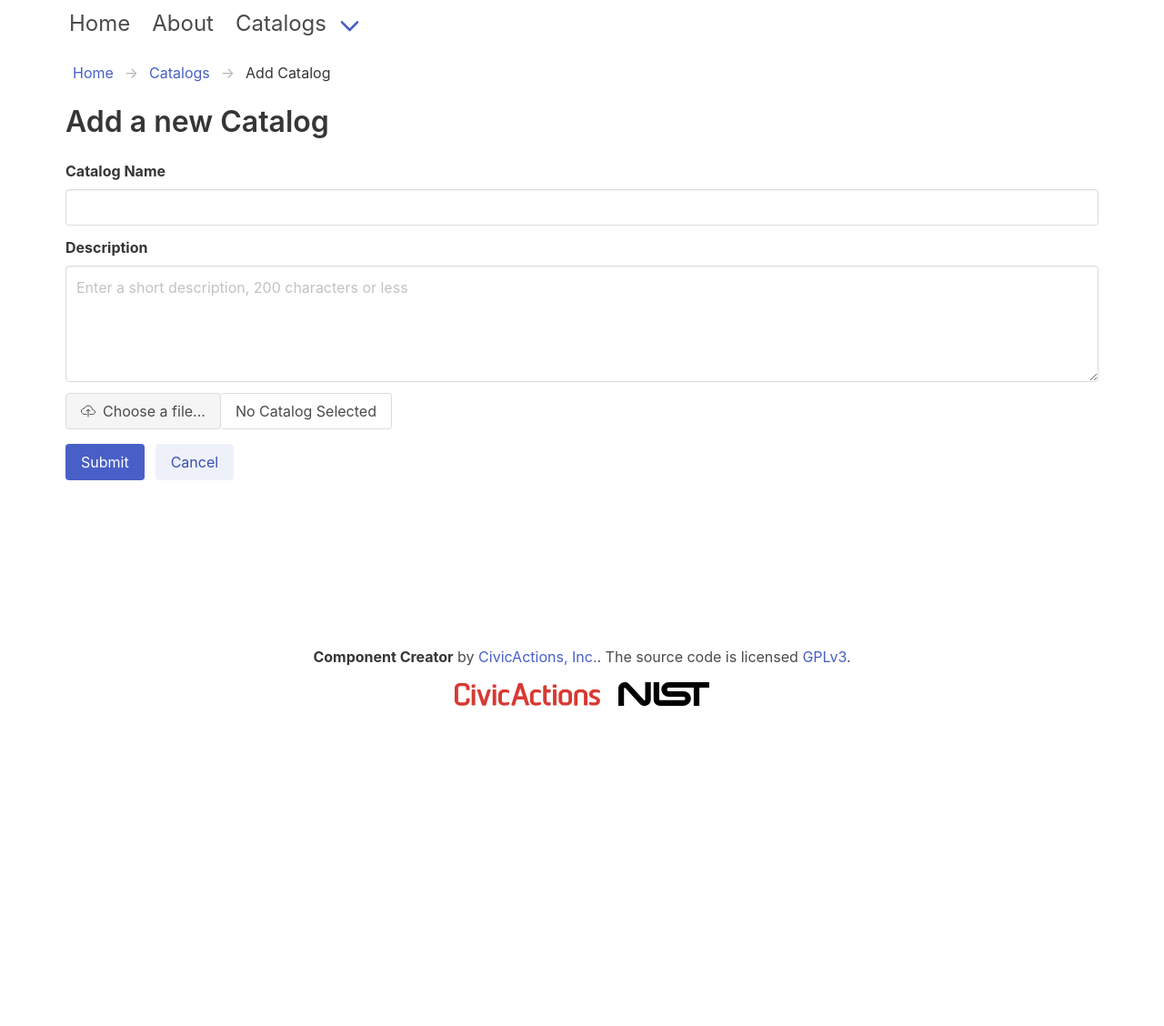
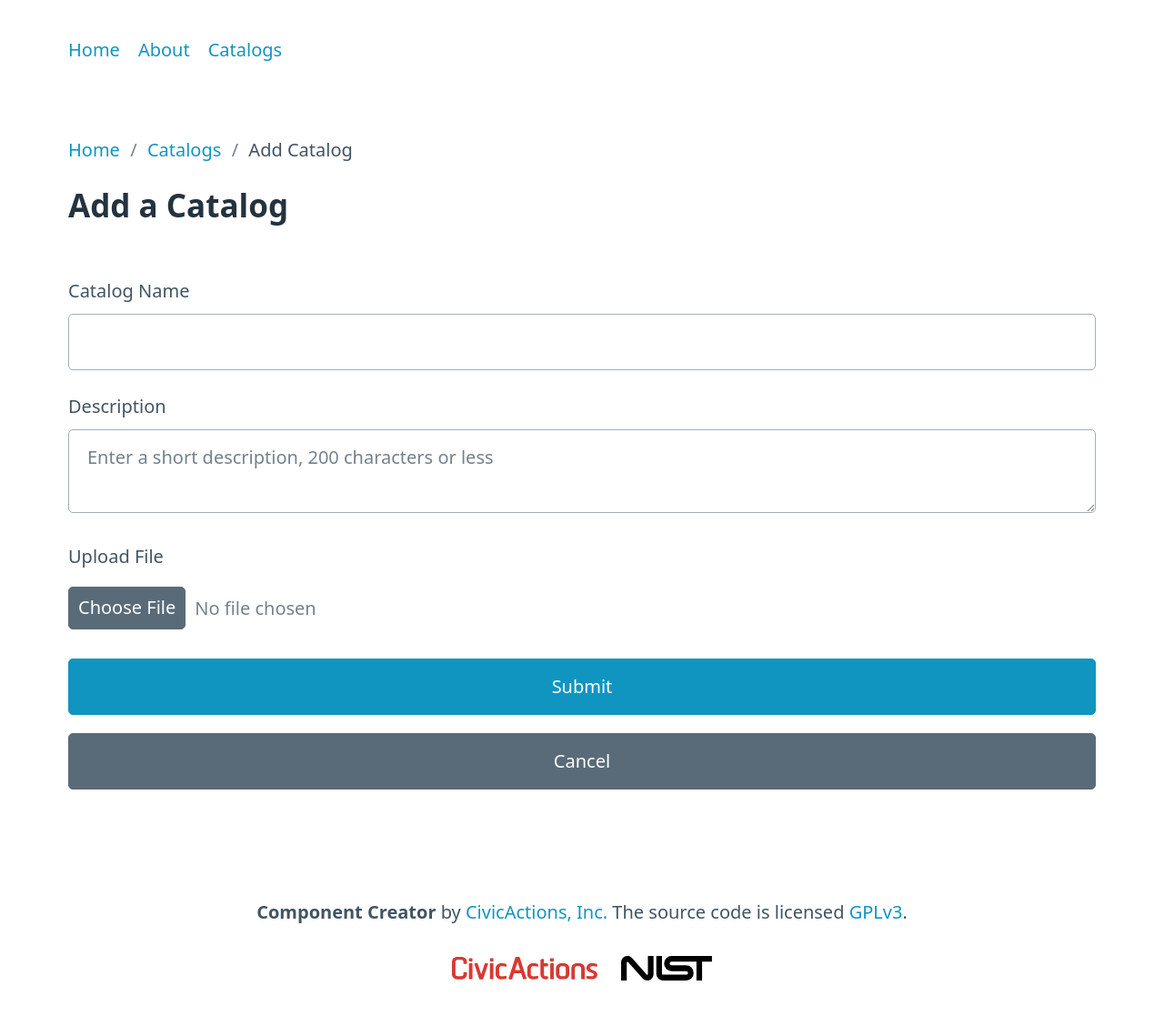
Before and after one commit to CivicActions/component_creator, a Flask app: page /catalogs/add in a window 1280 px wide. Shown: the whole page at 91% size. Before the commit the page ends 776 px from the top, so only its background shows below. Run offline with Flask 3, Linux system fonts and the light colour scheme; parts of the project's set-up code (start-up, migrations or seed data) failed here and were passed over; some libraries are stand-ins or nearby versions.

Commit message:
Retheming with PicoCSS.

```diff
--- a/app/catalogs/forms.py
+++ b/app/catalogs/forms.py
@@ -12,7 +12,7 @@ def validate_catalog_file(form, field) -> bool:
 
 
 class CatalogForm(FlaskForm):
-    name = StringField(
+    title = StringField(
         "Catalog Name",
         validators=[InputRequired()],
         render_kw={
--- a/app/catalogs/templates/catalog_create_form.html
+++ b/app/catalogs/templates/catalog_create_form.html
@@ -1,9 +1,10 @@
 {% extends "layout.html" %}
 
 {% block title %}Add a Catalog{% endblock %}
+{% block page_title %}Add a Catalog{% endblock %}
 
 {% block breadcrumbs %}
-<nav class="breadcrumb has-arrow-separator m-4" aria-label="breadcrumbs">
+<nav aria-label="breadcrumb">
   <ul>
     <li><a href="/">Home</a></li>
     <li><a href={{ url_for("catalogs.catalogs_list") }}>Catalogs</a></li>
@@ -13,48 +14,24 @@
 {% endblock %}
 
 {% block content %}
-    <h1 class="title">Add a new Catalog</h1>
     <form method="POST" enctype="multipart/form-data">
         {{ form.csrf_token }}
         {% if form.csrf_token.errors %}
             <div class="warning">You have submitted an invalid CSRF token</div>
         {% endif %}
-        <div class="field">
-            <label class="label">{{ form.name.label }}</label>
-            <div class="control">
-                {{ form.name }}
-            </div>
-        </div>
-        <div class="field">
-            <label class="label">{{ form.description.label }}</label>
-            <div class="control">
-                {{ form.description }}
-            </div>
-        </div>
-        <div class="file" id="file-upload">
-            <label class="file-label">
-                {{ form.catalog_file }}
-                <span class="file-cta">
-                    <span class="file-icon">
-                        <ion-icon name="cloud-upload-outline"></ion-icon>
-                    </span>
-                    <span class="file-label">
-                        Choose a file...
-                    </span>
-                </span>
-                <span class="file-name">
-                    No Catalog Selected
-                </span>
-            </label>
-        </div>
+        <label for="title">{{ form.title.label }}
+            {{ form.title }}
+        </label>
 
-        <div class="field is-grouped mt-4">
-            <div class="control">
-                <button class="button is-link">Submit</button>
-            </div>
-            <div class="control">
-                <button class="button is-link is-light">Cancel</button>
-            </div>
-        </div>
+        <label for="description">{{ form.description.label }}
+            {{ form.description }}
+        </label>
+
+        <label for="catalog_file">{{ form.catalog_file.label }}
+            {{ form.catalog_file }}
+        </label>
+
+        <button type="submit">Submit</button>
+        <button class="secondary">Cancel</button>
     </form>
 {% endblock %}
--- a/app/static/css/styles.css
+++ b/app/static/css/styles.css
@@ -1,14 +1,39 @@
-@import "https://cdn.jsdelivr.net/npm/bulma@0.9.4/css/bulma.min.css";
-#main {
-  min-height: calc(100vh - 90px);
+@import "https://unpkg.com/@picocss/pico@latest/css/pico.min.css";
+body > header,
+body > footer,
+body > main {
+  padding: 1em;
+}
+
+body {
+  display: flex;
+  flex-direction: column;
+  min-height: 100vh;
+}
+
+header, footer {
+  flex-grow: 0;
+  flex-shrink: 0;
+  flex-basis: auto;
 }
 
 footer {
-  height: 75px;
+  text-align: center;
+}
+footer a.logo {
+  margin: 0.5em;
 }
 
-ul.bulletless {
-  list-style: none;
+main {
+  flex-grow: 1;
+  flex-shrink: 0;
+  flex-basis: auto;
+}
+
+a.update-link {
+  display: inline-block;
+  float: right;
+  margin-top: 2em;
 }
 
 .desc-0 {
--- a/app/static/css/styles.scss
+++ b/app/static/css/styles.scss
@@ -1,14 +1,40 @@
-@import "https://cdn.jsdelivr.net/npm/bulma@0.9.4/css/bulma.min.css";
+@import "https://unpkg.com/@picocss/pico@latest/css/pico.min.css";
 
-#main {
-  min-height: calc(100vh - 90px);
-}
-footer {
-  height: 75px;
+body > header,
+body > footer,
+body > main {
+  padding: 1em;
 }
 
-ul.bulletless {
-  list-style: none;
+body {
+  display: flex;
+  flex-direction: column;
+  min-height: 100vh;
+}
+
+header, footer {
+  flex-grow: 0;
+  flex-shrink: 0;
+  flex-basis: auto;
+}
+
+footer {
+  text-align: center;
+  a.logo {
+    margin: .5em;
+  }
+}
+
+main {
+  flex-grow: 1;
+  flex-shrink: 0;
+  flex-basis: auto;
+}
+
+a.update-link {
+  display: inline-block;
+  float: right;
+  margin-top: 2em;
 }
 
 .desc-0 {
--- a/app/static/js/scripts.js
+++ b/app/static/js/scripts.js
@@ -19,23 +19,3 @@ document.addEventListener('DOMContentLoaded', () => {
   });
 
 });
-
-(function($) {
-  $(".navbar-burger").on("click", function() {
-      $(".navbar-burger").toggleClass("is-active");
-      $(".navbar-menu").toggleClass("is-active");
-  });
-
-  let input = document.querySelector("#file-upload>.file-label>.file-input");
-
-  if (input !== null) {
-    input.onchange = function () {
-      if (input.files.length > 0) {
-        let fileNameContainer = document.querySelector(
-          "#file-upload > .file-label>.file-name"
-        );
-        fileNameContainer.textContent = input.files[0].name;
-      }
-    }
-  }
-})(jQuery);
--- a/app/templates/404.html
+++ b/app/templates/404.html
@@ -1,9 +1,9 @@
 {% extends "layout.html" %}
 
 {% block title %}404: Page not found{% endblock %}
+{% block page_title %}404: Page not found{% endblock %}
 
 {% block content %}
-    <h1 class="title">404: Page not found.</h1>
     <p>Doh! We couldn't find your page; looks like it doesn't exist.</p>
     <p>If you entered the URL manually, please check your spelling and try again.</p>
 {% endblock %}
--- a/app/templates/500.html
+++ b/app/templates/500.html
@@ -1,9 +1,9 @@
 {% extends "layout.html" %}
 
 {% block title %}500 Internal Server Error{% endblock %}
+{% block page_title %}500 Internal Server Error{% endblock %}
 
 {% block content %}
-    <h1 class="title">500 Internal Server Error</h1>
     <p>Doh! Something went wrong on the server.</p>
     <p>We are currently working on this issue. Please try again later.</p>
 {% endblock %}
--- a/app/templates/footer.html
+++ b/app/templates/footer.html
@@ -1,17 +1,16 @@
-<footer>
-    <div class="content has-text-centered">
+<footer class="container">
     <p>
-            <strong>Component Creator</strong> by <a href="https://civicactions.com" target="_blank">CivicActions, Inc.</a>. The source code is licensed
+        <strong>Component Creator</strong> by <a href="https://civicactions.com" target="_blank">
+        CivicActions, Inc.</a> The source code is licensed
         <a href="https://www.gnu.org/licenses/gpl-3.0.en.html" target="_blank">GPLv3</a>.
     </p>
 
-        <div class="mt-2 mb-2">
-            <a class="mr-2" href="https://civicactions.com" target="_blank">
+    <p>
+        <a class="logo" href="https://civicactions.com" target="_blank">
             <img src="{{ url_for('static', filename='ca.svg') }}" alt="CivicActions, Inc." width="160" height="28">
         </a>
-            <a id="nist-logo" class="ml-2" href="https://pages.nist.gov/OSCAL/" target="_blank">
+        <a class="logo" href="https://pages.nist.gov/OSCAL/" target="_blank">
             <img src="{{ url_for('static', filename='nist.svg') }}" alt="NIST" width="100" height="28">
         </a>
-        </div>
-    </div>
+    </p>
 </footer>
--- a/app/templates/layout.html
+++ b/app/templates/layout.html
@@ -6,35 +6,25 @@
         <meta name="viewport" content="width=device-width, initial-scale=1, shrink-to-fit=no">
         <title>{% block title %}{% endblock %} | Component Creator</title>
         <link rel="stylesheet" href="{{ url_for('static', filename='css/styles.css') }}">
-        <script src="//ajax.googleapis.com/ajax/libs/jquery/1.9.1/jquery.min.js"></script>
-        <script type="module" src="https://unpkg.com/ionicons@5.5.2/dist/ionicons/ionicons.esm.js"></script>
-        <script nomodule src="https://unpkg.com/ionicons@5.5.2/dist/ionicons/ionicons.js"></script>
     {% endblock %}
     </head>
     <body>
-        <div id="main" class="container">
-            <header class="mb-2">
-                {% include "navbar.html" %}
-            </header>
+        <header>
+            {% include "navbar.html" %}
+        </header>
+        <main class="container">
             {% block breadcrumbs %}{% endblock %}
             {% for key, message in get_flashed_messages(with_categories=True) %}
-                <div class="flash has-text-white notification has-text-centered m-1
-                {% if key == "message" %}has-background-success-dark
-                {% elif key == "info" %}has-background-info-dark
-                {%  elif key == "warning" %}has-background-warning-dark
-                {% else %}has-background-danger-dark
-                {% endif %}
-                ">
+                <article class="flash {{ key }}">
                     {{  message }}
-                </div>
+                </article>
             {% endfor %}
-            <section class="content p-2">
+            <h2>{% block page_title %}{% endblock %}</h2>
+            <section>
                 {% block content %}{% endblock %}
             </section>
-        </div>
-        <div class="container">
-            {% include "footer.html" %}
-        </div>
+        </main>
+        {% include "footer.html" %}
         {% block scripts %}
             <script src="{{ url_for('static', filename='js/scripts.js') }}"></script>
         {% endblock %}
--- a/app/templates/navbar.html
+++ b/app/templates/navbar.html
@@ -1,48 +1,7 @@
-<nav class="navbar is-size-4" role="navigation" aria-label="main navigation">
-  <div class="navbar-brand">
-    <a role="button" class="navbar-burger" aria-label="menu" aria-expanded="false" data-target="mainNavBar">
-      <span aria-hidden="true"></span>
-      <span aria-hidden="true"></span>
-      <span aria-hidden="true"></span>
-    </a>
-  </div>
-
-  <div id="mainNavBar" class="navbar-menu">
-    <div class="navbar-start">
-      <a href={{ url_for("main.index") }} class="navbar-item">
-        Home
-      </a>
-
-      <a href={{ url_for("main.about") }} class="navbar-item">
-        About
-      </a>
-
-{#      <div class="navbar-item has-dropdown is-hoverable">#}
-{#        <a href={{ url_for("components.component_list") }} class="navbar-link">#}
-{#          Components#}
-{#        </a>#}
-{##}
-{#        <div class="navbar-dropdown">#}
-{#          <a href={{ url_for("components.component_add") }} class="navbar-item">#}
-{#            Add a Component#}
-{#          </a>#}
-{#        </div>#}
-{#      </div>#}
-
-      <div class="navbar-item has-dropdown is-hoverable">
-        <a href={{ url_for("catalogs.catalogs_list") }} class="navbar-link">
-          Catalogs
-        </a>
-
-        <div class="navbar-dropdown">
-          <a href={{ url_for("catalogs.catalog_add") }} class="navbar-item">
-            Add a Catalog
-          </a>
-        </div>
-      </div>
-    </div>
-
-    <div class="navbar-end">
-    </div>
-  </div>
+<nav class="container" role="navigation" aria-label="main navigation">
+    <ul>
+        <li><a href={{ url_for("main.index") }}>Home</a></li>
+        <li><a href={{ url_for("main.about") }}>About</a></li>
+        <li><a href={{ url_for("catalogs.catalogs_list") }}>Catalogs</a></li>
+    </ul>
 </nav>
--- a/app/templates/page.html
+++ b/app/templates/page.html
@@ -1,8 +1,8 @@
 {% extends "layout.html" %}
 
 {% block title %}{{ title }}{% endblock %}
+{% block page_title %}{{ title }}{% endblock %}
 
 {% block content %}
-    <h1 class="title">{{ title }}</h1>
     {{ content }}
 {% endblock %}
```
Also changed, not shown: app/catalogs/templates/catalog.html (+10 -21 lines), app/catalogs/templates/catalog_update_form.html (+17 -30 lines), app/catalogs/templates/catalogs.html (+7 -5 lines), app/catalogs/templates/control.html (+20 -32 lines), 1 other file. Lines whose indentation alone changed are shown as unchanged.
